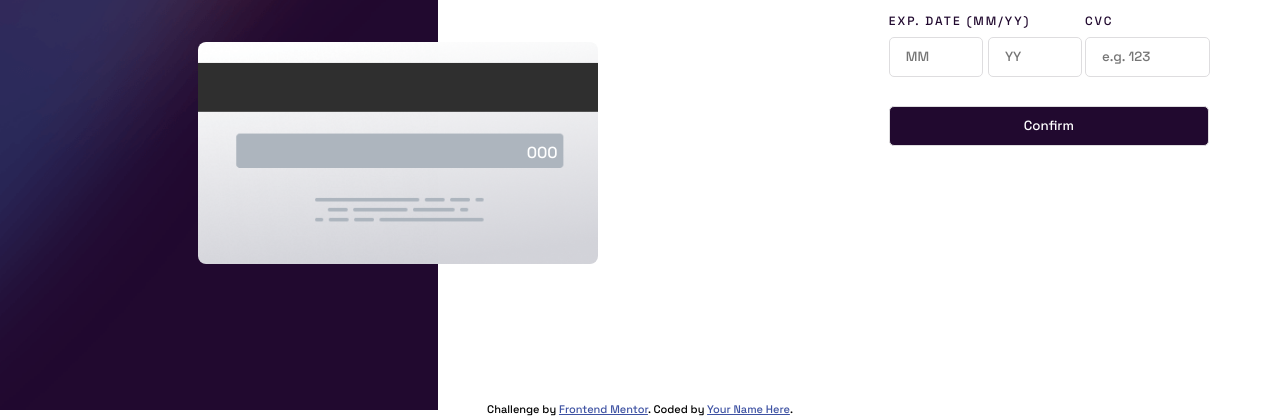
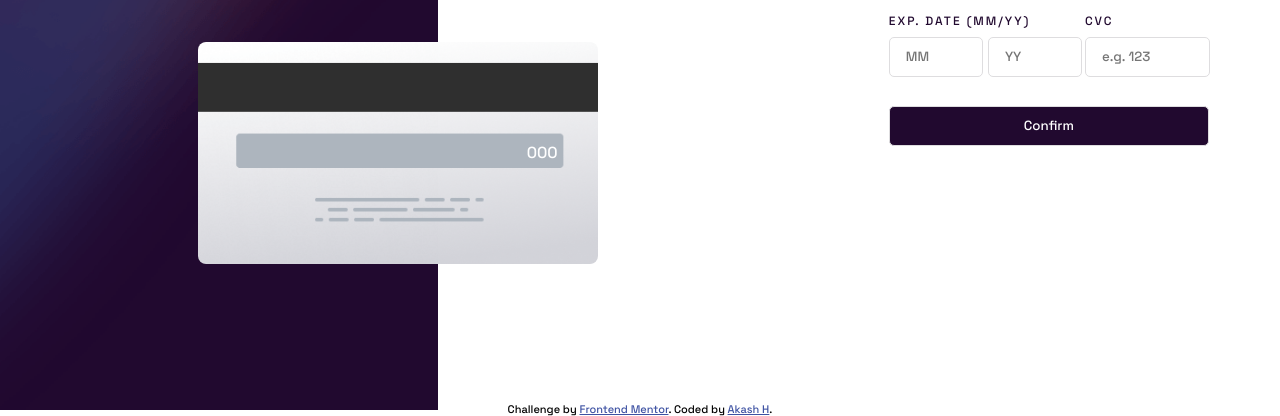
Before and after one commit to ak47sc/Interactive-card-details-form, a plain HTML site: page index.html in a window 1280 px wide. Shown: the part 406-822 px from the top of the page. Drawn offline with Linux system fonts and the light colour scheme.

Commit message:
Update index.html

```diff
--- a/index.html
+++ b/index.html
@@ -58,7 +58,7 @@
 
   <div class="attribution">
     Challenge by <a href="https://www.frontendmentor.io?ref=challenge" target="_blank">Frontend Mentor</a>.
-    Coded by <a href="#">Your Name Here</a>.
+    Coded by <a href="https://www.frontendmentor.io/profile/ak47sc" target="_blank">Akash H</a>.
   </div>
   <script src="script.js"></script>
 </body>
```
